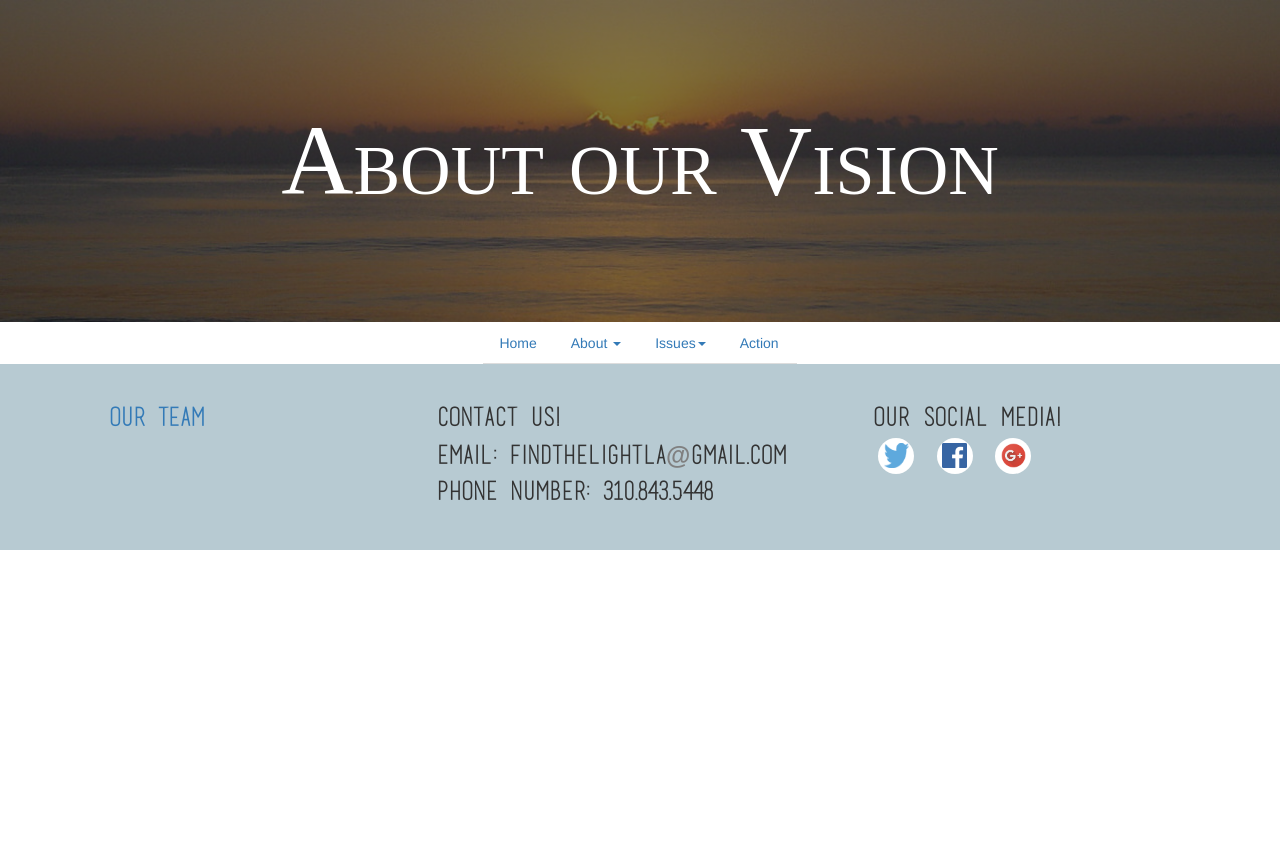
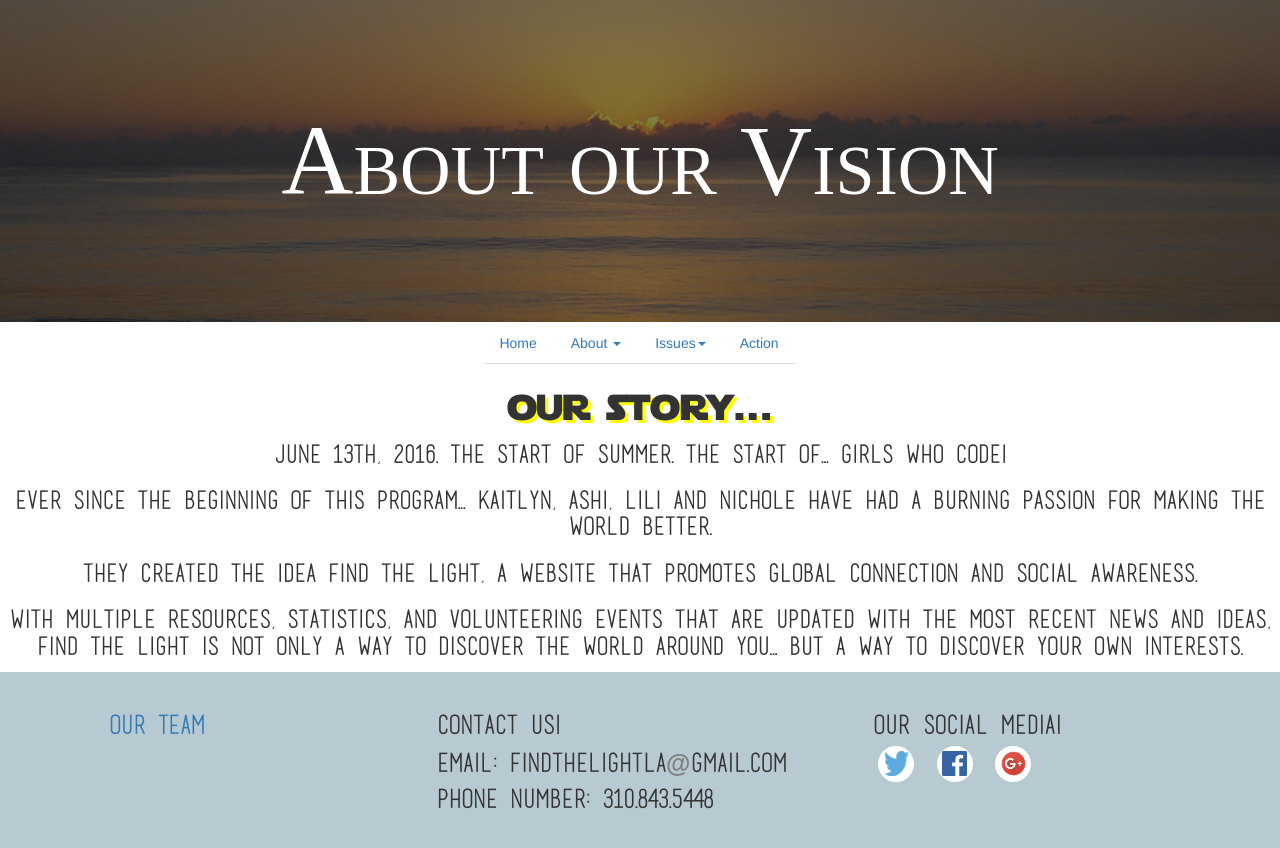
Before and after one commit to kaitlynyang/Final-Project, a plain HTML site: page vision.html in a window 1280 px wide. Before the commit the page ends 800 px from the top, so only its background shows below. Drawn offline with Linux system fonts and the light colour scheme; files whose address does not match are found by name; a web font is replaced by a local one.

Commit message:
finished vision pg

```diff
--- a/css/format.css
+++ b/css/format.css
@@ -222,6 +222,19 @@ a.eduted{
     url(../images/visionheader.jpg);
     background-size: cover;
     background-repeat: no-repeat;
+}
+
+#visionhead {
+    font-family: Star-Wars;
+    text-align:center;
+    text-shadow: 3px 3px #ffff00;
+
+}
+
+.visionpara {
+    text-align: center;
+    font-family: Basic-Title;
+    font-weight: bold;
 }
 
 #creators {
@@ -490,3 +503,8 @@ Wrapper */
     font-family: Basic-Title;
     src: url(../fonts/basictitlefont.ttf);
 }
+
+@font-face {
+    font-family: Star-Wars;
+    src: url(../fonts/Starjedi.ttf);
+}
--- a/vision.html
+++ b/vision.html
@@ -51,6 +51,16 @@
 <div class="clear"></div>
 
 
+<!--description page-->
+<div>
+  <h1 id="visionhead">our story...</h1>
+  <h3 class="visionpara">June 13th, 2016. The start of summer. The start of... GIRLS WHO CODE!</h3>
+  <h3 class="visionpara">Ever since the beginning of this program... Kaitlyn, Ashi, Lili and Nichole have had a burning passion for making the world better.</h3>
+  <h3 class="visionpara">They created the idea Find the Light, a website that promotes global connection and social awareness.</h3>
+  <h3 class="visionpara">With multiple resources, statistics, and volunteering events that are updated with the most recent news and ideas, Find the Light is not only a way to discover the world around you... but a way to discover your own interests.</h3>
+</div>
+
+
 <!-- Footer -->
 <div class="row footerrow">
   <div class="footer">
```
Also changed, not shown: fonts/Starjedi.ttf (added), fonts/Starjout.ttf (added).
